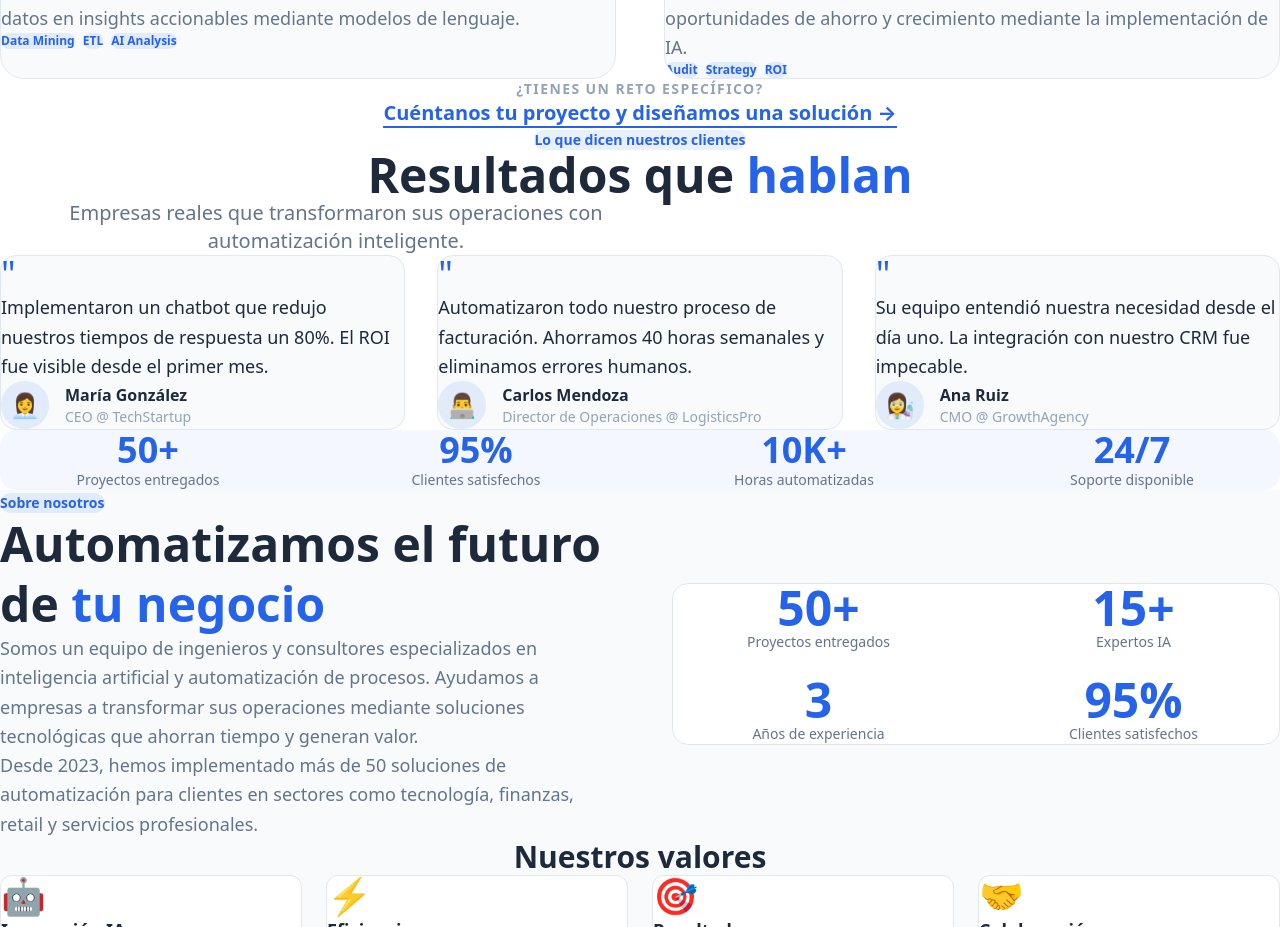
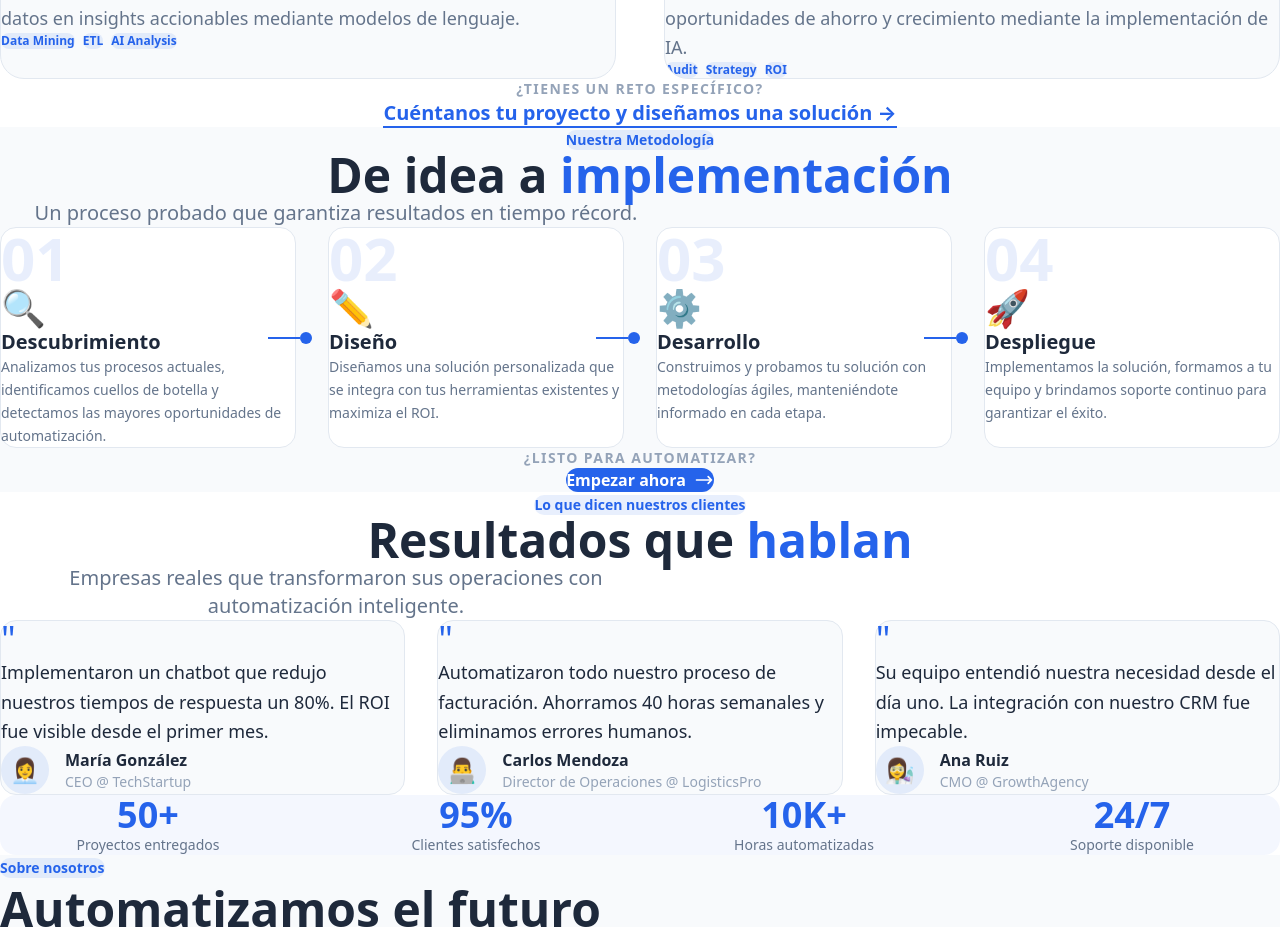
Before and after one commit to SebastianMoralesDuque/solutionaltech-openclaw, a React (Vite) app: page / in a window 1280 px wide. Shown: the part 1040-1967 px from the top of the page. Built offline with nearby package versions, Linux system fonts and the light colour scheme.

Commit message:
feat: Add Process section between Services and Testimonials (T027)
- Import Process component in App.tsx
- Process section shows 4-step workflow methodology
- Completes FASE 6B

```diff
--- a/src/App.tsx
+++ b/src/App.tsx
@@ -2,6 +2,7 @@ import { ThemeProvider } from './context/ThemeContext';
 import { Navbar } from './components/Navbar';
 import { Hero } from './components/Hero';
 import { Services } from './components/Services';
+import { Process } from './components/Process';
 import { Testimonials } from './components/Testimonials';
 import { About } from './components/About';
 import { Contact } from './components/Contact';
@@ -18,6 +19,7 @@ function App() {
         <main>
           <Hero />
           <Services />
+          <Process />
           <Testimonials />
           <About />
           <Contact />
```
Also changed, not shown: 1 other file (tests, documents, lock files or other folders).
